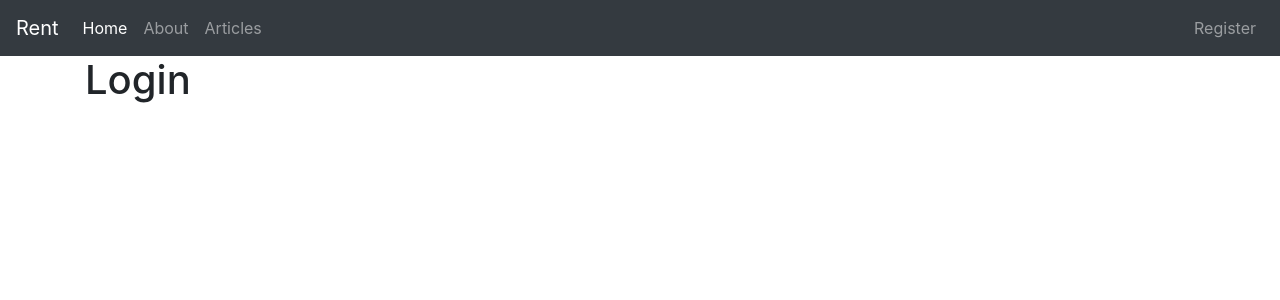
After one commit to nahkar/articles, a Flask app: page /login in a window 1280 px wide. The commit adds this page. Shown: the top 300 px of the page. Run offline with Flask 2, Linux system fonts and the light colour scheme; some libraries are stand-ins or nearby versions.

Commit message:
adds logic for auth and adds endpoints for auth and login

```diff
--- a/app.py
+++ b/app.py
@@ -1,4 +1,4 @@
-from flask import Flask, render_template, flash, redirect, url_for, session, logging
+from flask import Flask, render_template, flash, redirect, url_for, session, logging, request
 from data import Articles
 from flask_mysqldb import MySQL
 from wtforms import Form, StringField, TextAreaField, PasswordField, validators
@@ -7,6 +7,14 @@ from passlib.hash import sha256_crypt
 Articles = Articles()
 
 app = Flask(__name__)
+
+app.config['MYSQL_HOST'] = 'localhost'
+app.config['MYSQL_USER'] = 'root'
+app.config['MYSQL_PASSWORD'] = ''
+app.config['MYSQL_DB'] = 'articles'
+app.config['MYSQL_CURSORCLASS'] = 'DictCursor'
+
+mysql = MySQL(app)
 
 
 @app.route('/')
@@ -29,5 +37,41 @@ def article(id):
     return render_template('article.html', id=id)
 
 
+@app.route('/login')
+def login():
+    return render_template('login.html')
+
+
+class RegisterForm(Form):
+    name = StringField('Name', [validators.Length(min=1, max=50)])
+    username = StringField('Username', [validators.Length(min=4, max=25)])
+    email = StringField('Email', [validators.Length(min=6, max=50)])
+    password = PasswordField('Password', [validators.DataRequired(
+    ), validators.EqualTo('confirm', message='Passwords do not match')])
+    confirm = PasswordField('Confirm password')
+
+
+@app.route('/register', methods=['GET', 'POST'])
+def register():
+    form = RegisterForm(request.form)
+    if request.method == 'POST' and form.validate():
+        name = form.name.data
+        email = form.email.data
+        username = form.username.data
+        password = sha256_crypt.encrypt(str(form.password.data))
+
+        cur = mysql.connection.cursor()
+        cur.execute(
+            "INSERT INTO users(name, email, username, password) VALUES(%s,%s,%s,%s)", (name, email, username, password))
+
+        mysql.connection.commit()
+        cur.close()
+        flash('You are now registered and can login', 'success')
+        return redirect(url_for('login'))
+
+    return render_template('register.html', form=form)
+
+
 if __name__ == '__main__':
+    app.secret_key = 'secretKey'
     app.run(debug=True)
--- /dev/null
+++ b/templates/includes/_formhelpers.html
@@ -0,0 +1,6 @@
+{% macro render_field(field) %}
+{{ field.label }}
+{{ field(**kwargs)|safe }}
+{% if field.errors %} {% for error in field.errors %}
+<span class="help-inline">{{ error }}</span>
+{% endfor %} {% endif %} {% endmacro %}
--- /dev/null
+++ b/templates/includes/_messages.html
@@ -0,0 +1,4 @@
+{% with messages = get_flashed_messages(with_categories=true) %} {% if messages %} {% for category, message in messages
+%}
+<div class="alert alert-{{ category }}">{{ message }}</div>
+{% endfor %} {% endif %} {% endwith %}
--- a/templates/includes/_navbar.html
+++ b/templates/includes/_navbar.html
@@ -24,5 +24,10 @@
         <a class="nav-link" href="/articles">Articles</a>
       </li>
     </ul>
+    <ul class="navbar-nav navbar-right">
+      <li class="nav-item">
+        <a class="nav-link" href="/register">Register <span class="sr-only">(current)</span></a>
+      </li>
+    </ul>
   </div>
 </nav>
--- a/templates/layout.html
+++ b/templates/layout.html
@@ -15,7 +15,7 @@
   <body>
     {% include 'includes/_navbar.html' %}
     <div class="container">
-      {% block body %}{% endblock %}
+      {% include 'includes/_messages.html' %} {% block body %}{% endblock %}
     </div>
     <script
       src="https://stackpath.bootstrapcdn.com/bootstrap/4.3.1/js/bootstrap.min.js"
--- /dev/null
+++ b/templates/login.html
@@ -0,0 +1,4 @@
+{% extends 'layout.html' %} {% block body %}
+<h1>Login</h1>
+
+{% endblock %}
```
Also changed, not shown: templates/register.html (added, +22 -0 lines).
